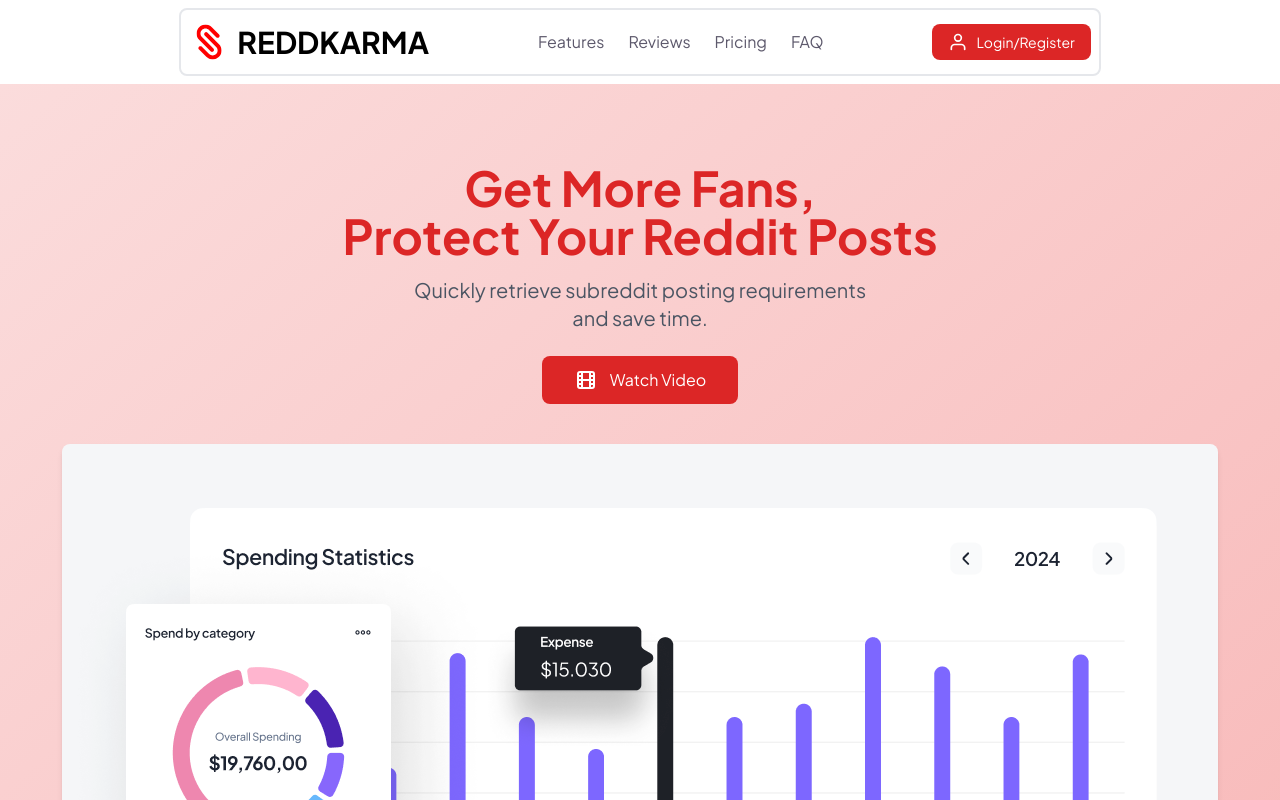
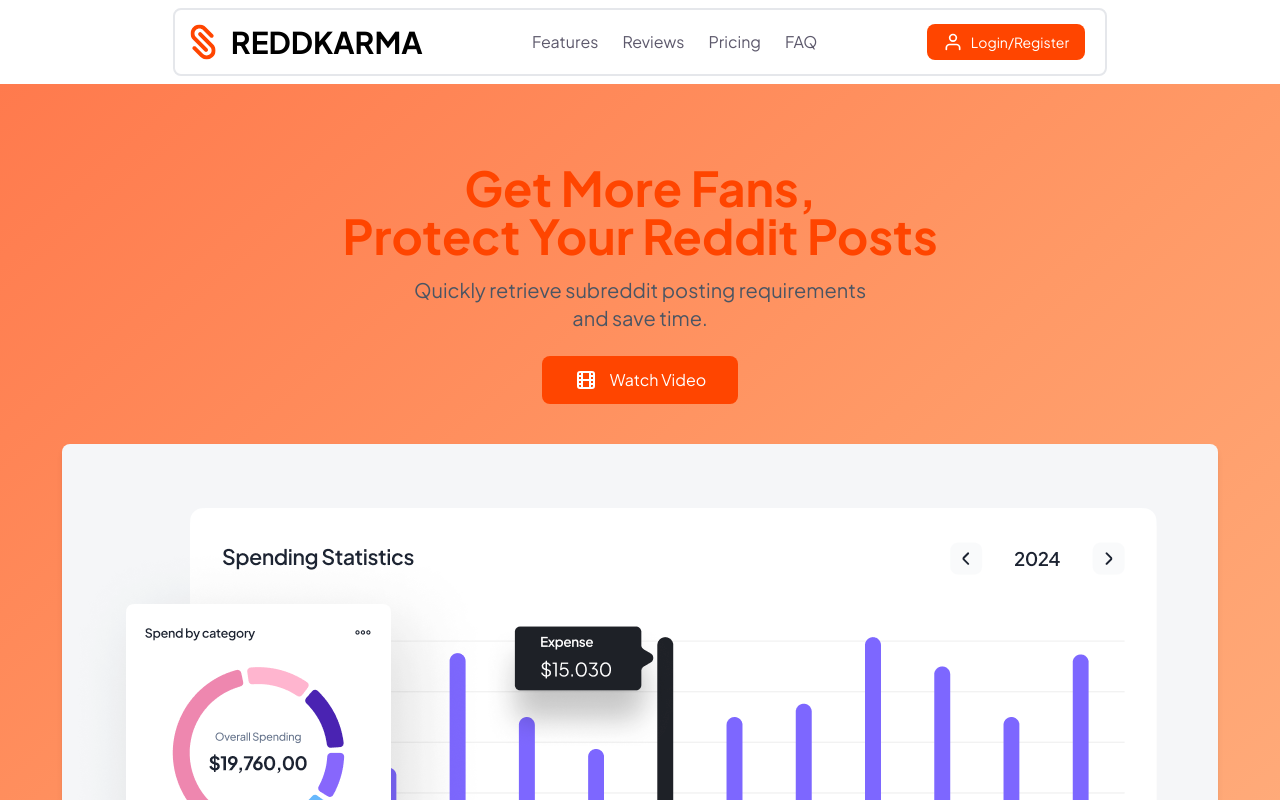
Before and after one commit to sandkingdev/nextjs-landing-page-with-seo, a Next.js app: page / in a window 1280 px wide. Shown: the top 800 px of the page. Built offline with nearby package versions, Linux system fonts and the light colour scheme.

Commit message:
open menubar be changed

```diff
--- a/components/Faq/index.tsx
+++ b/components/Faq/index.tsx
@@ -12,7 +12,7 @@ const FaqSection = () => {
   return (
     <div id="faq" className="bg-gray-50 py-24">
       <div className="container mx-auto px-4">
-        <h2 className="text-4xl font-bold text-center text-red-600 mb-6">
+        <h2 className="text-4xl font-bold text-center text-[#FF4500] mb-6">
           Frequently Asked Questions
         </h2>
         <p className="text-center mb-5 pb-3 text-gray-600 text-xl">
@@ -22,11 +22,11 @@ const FaqSection = () => {
           {faqData.map((faq, index) => (
             <div
               key={index}
-              className="border border-gray-200 rounded-lg overflow-hidden shadow-sm bg-[linear-gradient(138.18deg,#fbdcdc,#f8b8b8_94.44%)]"
+              className="border border-gray-200 rounded-lg overflow-hidden shadow-sm bg-gradient-to-br from-[#FF7A4D] via-[#FF9966] to-[#FFB383]"
             >
               <button
                 onClick={() => toggleFAQ(index)}
-                className="w-full text-left text-base font-semibold text-red-500 flex justify-between items-center p-5"
+                className="w-full text-left text-base font-semibold text-black flex justify-between items-center p-5"
               >
                 {faq.question}
                 <span>{activeIndex === index ? "-" : "+"}</span>
--- a/components/Feature/index.tsx
+++ b/components/Feature/index.tsx
@@ -18,7 +18,7 @@ const FeatureSection = () => {
         <div className="w-full flex flex-col items-center gap-4 text-white">
           <div className="flex flex-col items-center gap-20 w-full justify-start">
             <div className="flex flex-col items-center gap-3 w-full">
-              <h3 className="text-3xl leading-[48px] mt-8 font-semibold text-center max-w-[700px] text-[#F00]">
+              <h3 className="text-3xl leading-[48px] mt-8 font-semibold text-center max-w-[700px] text-[#FF4500]">
                 {`About ReddKarma`}
               </h3>
               <motion.p
--- a/components/Layout/Footer/index.tsx
+++ b/components/Layout/Footer/index.tsx
@@ -27,7 +27,7 @@ const Footer = () => {
                     Simplifying subreddit insights with dynamic updates and
                     Telegram support.
                   </p>
-                  <button className="mt-6 bg-red-600 hover:bg-red-300 text-white py-2 px-4 rounded-full flex items-center space-x-2">
+                  <button className="mt-6 bg-[#FF4500] hover:bg-red-300 text-white py-2 px-4 rounded-full flex items-center space-x-2">
                     <TbBrandTelegram />
                     <span>Telegram News</span>
                   </button>
--- a/components/Layout/Logo/index.tsx
+++ b/components/Layout/Logo/index.tsx
@@ -18,11 +18,11 @@ export default function Logo({ textColor }: LogoProps) {
         <g clipPath="url(#clip0_205_5385)">
           <path
             d="M19.5386 23.4366C19.3904 23.5849 19.2144 23.7025 19.0208 23.7828C18.8271 23.863 18.6195 23.9043 18.4099 23.9043C18.2003 23.9043 17.9927 23.863 17.799 23.7828C17.6053 23.7025 17.4294 23.5849 17.2812 23.4366L8.09921 14.2561C6.77491 12.9048 6.03741 11.0854 6.04697 9.19342C6.05652 7.30139 6.81236 5.48959 8.15024 4.15171C9.48812 2.81383 11.2999 2.05799 13.192 2.04843C15.084 2.03888 16.9033 2.77638 18.2547 4.10067L24.0578 9.90378C24.3563 10.2039 24.5235 10.6103 24.5224 11.0337C24.5213 11.457 24.3521 11.8626 24.052 12.1612C23.7518 12.4598 23.3454 12.6269 22.9221 12.6258C22.4987 12.6247 22.0931 12.4555 21.7945 12.1554L15.9987 6.35228C15.2499 5.60352 14.2344 5.18287 13.1755 5.18287C12.1166 5.18287 11.101 5.60352 10.3523 6.35228C9.6035 7.10104 9.18285 8.11658 9.18285 9.17549C9.18285 10.2344 9.6035 11.2499 10.3523 11.9987L19.5342 21.1807C19.8338 21.4793 20.0026 21.8847 20.0034 22.3078C20.0042 22.7308 19.837 23.1368 19.5386 23.4366Z"
-            fill="#F00"
+            fill="#FF4500"
           />
           <path
             d="M24.0012 27.8992C22.6533 29.2436 20.8272 29.9987 18.9234 29.9987C17.0197 29.9987 15.1936 29.2436 13.8457 27.8992L8.04986 22.0961C7.88902 21.951 7.75941 21.7747 7.66891 21.5779C7.57841 21.3811 7.52892 21.1679 7.52346 20.9514C7.51799 20.7348 7.55667 20.5194 7.63713 20.3183C7.71758 20.1172 7.83814 19.9346 7.99145 19.7816C8.14477 19.6286 8.32762 19.5084 8.52889 19.4283C8.73015 19.3482 8.94561 19.31 9.16214 19.3158C9.37867 19.3217 9.59173 19.3716 9.78835 19.4625C9.98497 19.5534 10.161 19.6833 10.3058 19.8445L16.1017 25.6476C16.8516 26.3875 17.8637 26.8008 18.9172 26.7972C19.9707 26.7937 20.98 26.3737 21.7249 25.6287C22.4698 24.8838 22.8899 23.8745 22.8934 22.821C22.8969 21.7675 22.4837 20.7554 21.7437 20.0055L12.5618 10.8192C12.2624 10.5198 12.0942 10.1138 12.0942 9.69047C12.0942 9.26712 12.2624 8.86111 12.5618 8.56176C12.8611 8.26241 13.2671 8.09424 13.6905 8.09424C14.1138 8.09424 14.5198 8.26241 14.8192 8.56176L24.0012 17.7437C25.346 19.0914 26.1013 20.9176 26.1013 22.8215C26.1013 24.7253 25.346 26.5515 24.0012 27.8992Z"
-            fill="#F00"
+            fill="#FF4500"
           />
         </g>
         <defs>
--- a/components/Layout/Navbar/index.tsx
+++ b/components/Layout/Navbar/index.tsx
@@ -34,28 +34,23 @@ const MainNav = () => {
     }
   }, [])
 
-  const closeMenu = () => {
-    setIsMenuOpen(false)
-  }
-
   return (
     <div className="sticky top-0 z-40">
       <header
-        onClick={closeMenu}
-        className={`sticky top-0 z-40 w-[72%] mx-auto border-2 ${
+        className={`sticky top-0 z-40 w-[73%] mx-auto border-2 ${
           isScrolled
-            ? "bg-[linear-gradient(138.18deg,#fbdcdc,#f8b8b8_94.44%)] text-red-800 shadow-md"
-            : "bg-white text-[#5D596C]"
-        } py-[0.25rem] mt-[0.5rem] mb-[0.5rem] transition-all ease-in-out rounded-[0.5rem]`} // Adjusted padding and margins
+            ? "bg-gradient-to-br from-[#FF7A4D] via-[#FF9966] to-[#FFB383] text-[#FF4500] shadow-md"
+            : "bg-white text-black"
+        } py-[0.25rem] mt-[0.5rem] mb-[0.5rem] transition-all ease-in-out rounded-[0.5rem]`}
       >
         <div className="container flex h-14 items-center justify-between p-2 mx-auto">
           {/* Logo */}
           <div className="flex items-center">
-            <Logo textColor={isScrolled ? "red-600" : "black"} />
+            <Logo textColor={isScrolled ? "#FF4500" : "black"} />
             <span
               className={`ml-2 text-3xl font-bold ${
-                isScrolled ? "text-red-600" : "text-black"
-              } hidden sm:block`} // Hide text on small screens (less than 425px)
+                isScrolled ? "text-[#FF4500]" : "text-black"
+              } hidden sm:block`}
             >
               REDDKARMA
             </span>
@@ -64,7 +59,7 @@ const MainNav = () => {
           {/* Menu Button */}
           <button
             className={`lg:hidden focus:outline-none ${
-              isScrolled ? "text-red-600" : "text-black"
+              isScrolled ? "text-[#FF4500]" : "text-black"
             }`}
             onClick={(e) => {
               e.stopPropagation()
@@ -102,7 +97,7 @@ const MainNav = () => {
           {/* Login Button */}
           <div className="hidden lg:flex items-center space-x-4">
             <Link href="/Login">
-              <button className="flex items-center gap-2 px-4 py-2 bg-red-600 text-white rounded-lg hover:bg-red-300 text-sm">
+              <button className="flex items-center gap-2 px-4 py-2 bg-[#FF4500] text-white rounded-lg hover:bg-red-300 text-sm mr-3">
                 <div className="flex items-center justify-center h-5 w-5 bg-transparent">
                   <FiUser className="h-full w-full" />
                 </div>
@@ -113,6 +108,35 @@ const MainNav = () => {
             </Link>
           </div>
         </div>
+
+        {/* Mobile Menu */}
+        {isMenuOpen && (
+          <nav className="absolute top-full bg-white w-full shadow-md left-0 right-0 lg:hidden transition-all ease-in-out">
+            <div className="flex flex-col items-start px-5 py-3 bg-gradient-to-br from-[#FF7A4D] via-[#FF9966] to-[#FFB383]">
+              {navItems.map((item, index) => (
+                <Link
+                  href={item.href}
+                  key={index}
+                  className="flex w-full items-center p-2 hover:text-[#7367f0] active:text-[#7367f0] rounded-md"
+                >
+                  {item.label}
+                </Link>
+              ))}
+              <div className="flex w-full flex-col items-center justify-center gap-4 mt-4">
+                <Link href="/Login">
+                  <button className="flex items-center gap-2 px-4 py-2 bg-[#FF4500] text-white rounded-lg hover:bg-red-300 text-sm mr-3">
+                    <div className="flex items-center justify-center h-5 w-5 bg-transparent">
+                      <FiUser className="h-full w-full" />
+                    </div>
+                    <span className="flex items-center h-5 leading-none">
+                      Login/Register
+                    </span>
+                  </button>
+                </Link>
+              </div>
+            </div>
+          </nav>
+        )}
       </header>
     </div>
   )
--- a/components/Price/index.tsx
+++ b/components/Price/index.tsx
@@ -67,7 +67,7 @@ const PriceSection = () => {
       <div className="w-full flex flex-col items-center gap-4 text-white">
         <div className="flex flex-col items-center gap-20 w-full justify-start">
           <div className="flex flex-col items-center gap-4 w-full">
-            <h3 className="text-2xl mt-20 leading-[48px] font-bold text-center max-w-[700px] text-red-600">
+            <h3 className="text-2xl mt-20 leading-[48px] font-bold text-center max-w-[700px] text-[#FF4500]">
               Tailored pricing plans designed for you
             </h3>
             <p className="text-xl mt-2 text-center max-w-[1000px] text-description leading-[1.5]">
@@ -85,7 +85,7 @@ const PriceSection = () => {
           </div>
           <div className="flex flex-col items-center justify-center gap-4 relative ">
             <div className="flex flex-row items-center gap-4 w-full">
-              <p className="text-red-600 text-xl font-semibold text-center max-w-[500px]">
+              <p className="text-[#FF4500] text-xl font-semibold text-center max-w-[500px]">
                 {" "}
                 Pay Monthly
               </p>
@@ -93,7 +93,7 @@ const PriceSection = () => {
                 isToggled={isToggled}
                 setToggled={() => setToggled(!isToggled)}
               />
-              <p className="text-red-600 text-xl font-semibold text-center max-w-[500px]">
+              <p className="text-[#FF4500] text-xl font-semibold text-center max-w-[500px]">
                 {" "}
                 Pay Yearly
               </p>
--- a/components/Review/index.tsx
+++ b/components/Review/index.tsx
@@ -33,7 +33,7 @@ const ReviewSection = () => {
   return (
     <div id="reviews" className="w-full">
       {/* Reviews Section */}
-      <div className="flex justify-center bg-[linear-gradient(138.18deg,#fbdcdc,#f8b8b8_94.44%)] py-16 px-4">
+      <div className="flex justify-center bg-gradient-to-br from-[#FF7A4D] via-[#FF9966] to-[#FFB383] py-16 px-4">
         <motion.div
           initial={{ opacity: 0 }}
           whileInView={{ opacity: 1 }}
@@ -43,7 +43,7 @@ const ReviewSection = () => {
             {/* Content Section */}
             <div className="flex flex-col items-center justify-center w-full lg:w-1/3 text-center">
               <h4 className="text-sm text-gray-600">Real Customers Reviews</h4>
-              <h3 className="text-3xl sm:text-4xl mt-3 leading-[48px] font-bold max-w-[300px] text-red-600">
+              <h3 className="text-3xl sm:text-4xl mt-3 leading-[48px] font-bold max-w-[300px] text-[#FF4500]">
                 What people say
               </h3>
               <p className="text-gray-600 text-base sm:text-xl leading-8 mt-3 max-w-[500px]">
--- a/components/welcome/index.tsx
+++ b/components/welcome/index.tsx
@@ -58,18 +58,18 @@ const Welcome = () => {
   return (
     <div
       id="welcome"
-      className="flex flex-col justify-center items-center text-center w-full bg-[linear-gradient(138.18deg,#fbdcdc,#f8b8b8_94.44%)] bg-cover h-auto py-20 px-8"
+      className="flex flex-col justify-center items-center text-center w-full bg-gradient-to-br from-[#FF7A4D] via-[#FF9966] to-[#FFB383] bg-cover bg-center h-auto py-20 px-8"
       onMouseMove={handleMouseMove}
       onMouseLeave={handleMouseLeave}
     >
       {/* Title Section */}
-      <h2 className="text-5xl font-bold text-red-600 mb-4">
+      <h2 className="text-5xl font-bold text-[#FF4500] mb-4">
         Get More Fans, <br /> Protect Your Reddit Posts
       </h2>
       <p className="text-gray-600 text-xl max-w-2xl">
         Quickly retrieve subreddit posting requirements <br /> and save time.
       </p>
-      <button className="flex flex-row gap-3 mt-6 px-8 py-3 bg-red-600 text-white rounded-lg hover:bg-red-300">
+      <button className="flex flex-row gap-3 mt-6 px-8 py-3 bg-[#FF4500] text-white rounded-lg hover:bg-red-300">
         <TbMovie className="text-2xl" />
         Watch Video
       </button>
```
Also changed, not shown: components/Price/price-card.tsx (+6 -6 lines).
